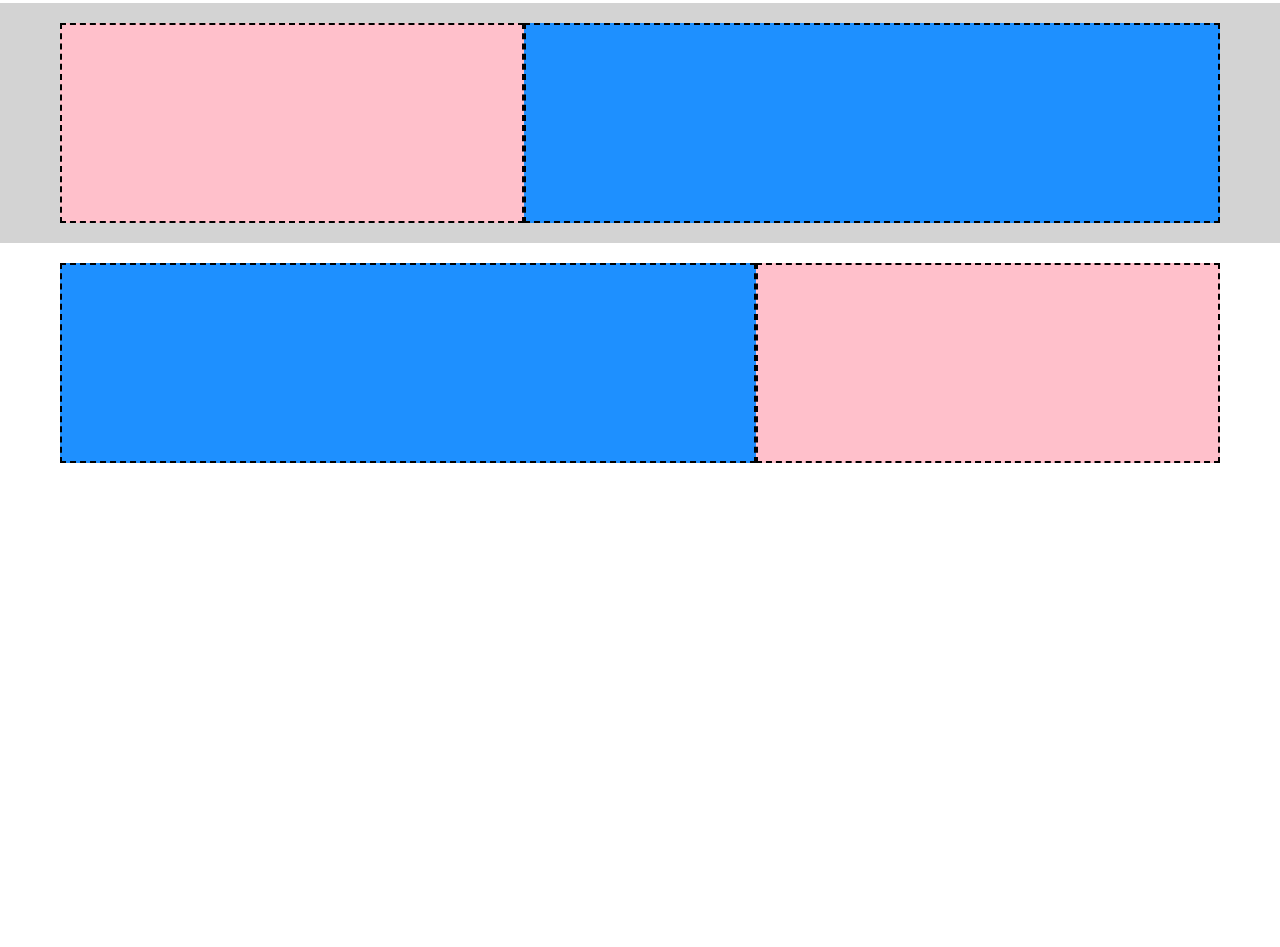
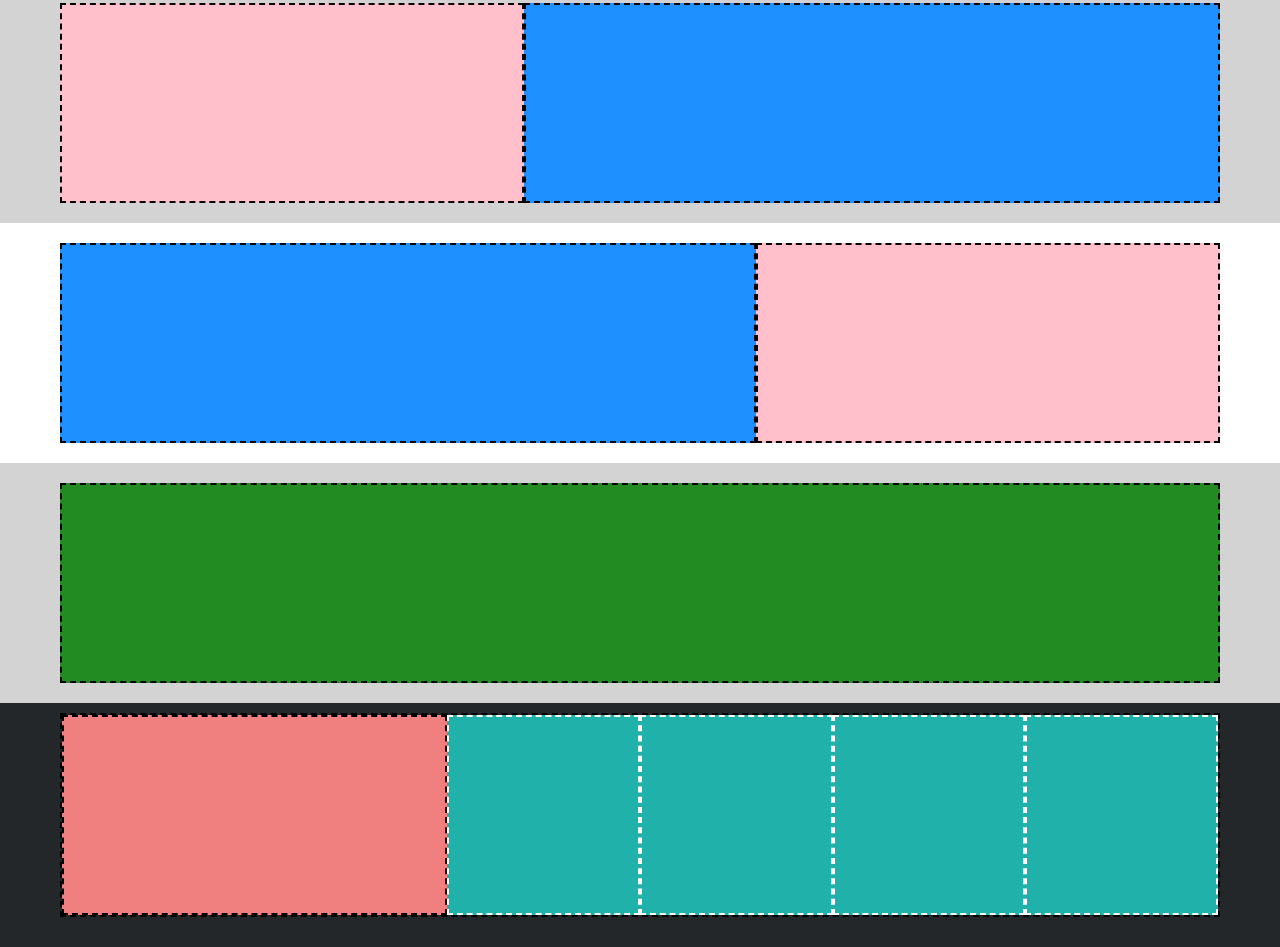
Before and after one commit to TaccLuc/htmlcss-struttura-discord, a plain HTML site: page index.html in a window 1280 px wide. Shown: the part 597-1544 px from the top of the page. Before the commit the page ends 1080 px from the top, so only its background shows below. Drawn offline with Linux system fonts and the light colour scheme.

Commit message:
Top Footer

```diff
--- a/css/style.css
+++ b/css/style.css
@@ -17,6 +17,38 @@
     margin: 0 auto;
 }
 
+.big-col{
+    width: 60%;
+    height: 200px;
+}
+
+.small-col{
+    width: 40%;
+    height: 200px;
+}
+
+.col-1{
+    width: 25%;
+    height: 200px;
+}
+
+.col-2{
+    width: calc((100% / 12) *4);
+    height: 200px;
+}
+.col-12{
+    width: 100%;
+    height: 200px;
+}
+
+.padding{
+    padding: 20px;
+}
+.footer-padding{
+    padding: 10px 20px 30px 20px;
+}
+
+
 /*
     HEADER
 */
@@ -25,7 +57,6 @@
 
 .top-header{
     height: 100px;
-    padding: 20px;
 }
 
 .header-flex-container{
@@ -65,7 +96,6 @@ nav li{
 .bottom-header{
     display: flex;
     justify-content: center;
-    padding: 30px;
 }
 
 .bottom-header > div{
@@ -79,24 +109,34 @@ nav li{
 
 .main-flex-container{
     display: flex;
-    flex-wrap: wrap;
     justify-content: center;
-    padding: 20px;
-}
-
-.big-col{
-    width: 60%;
-    height: 200px;
-}
-
-.small-col{
-    width: 40%;
-    height: 200px;
 }
 
 .section-background{
     background-color: #D3D3D3;
 }
+
+/*
+    FOOTER
+*/
+
+/* TOP FOOTER */
+
+.top-footer-flex-container{
+    display: flex;
+    justify-content: center;
+}
+
+.footer-background{
+    background-color: #23272A;
+}
+
+.footer-2nd-flex{
+    display: flex;
+    width: calc((100% / 12) * 8);
+    height: 200px;
+}
+
 
 /*
     DEBUG
@@ -132,3 +172,22 @@ div.header-flex-container{
     background-color: #FFC0CB;
     border: 2px dashed black;
 }
+
+.col-12{
+    background-color: #228B22;
+    border: 2px dashed black;
+}
+
+.col-1{
+    background-color: #20B2AA;
+    border: 2px dashed white;
+}
+
+.col-2{
+    background-color: #F08080;
+    border: 2px dashed black;
+}
+
+.top-footer-flex-container{
+    border: 2px dashed black;
+}
--- a/index.html
+++ b/index.html
@@ -18,7 +18,7 @@
                 TOP HEADER
             -->
             <section class="top-header">
-                <div class="container">
+                <div class="container padding">
                     <div class="header-flex-container ">
                         <div class="logo">
                             <img src="#" alt="">logo
@@ -42,11 +42,13 @@
             <!--
                 BOTTOM HEADER
             -->
-            <div class="bottom-header">
+            <section>
+                <div class="bottom-header padding">
                     <div>
 
                     </div>
                 </div>
+            </section>
 
         </header>
 
@@ -58,7 +60,7 @@
             <!--
                 FIRST SECTION
             -->
-            <div class="container">
+            <div class="container padding">
                 <section class="main-flex-container">
                     <div class="big-col">
 
@@ -75,7 +77,7 @@
             -->
 
             <div class="section-background">
-                <div class="container">
+                <div class="container padding">
                     <section class="main-flex-container">
                         <div class="small-col">
 
@@ -91,7 +93,7 @@
             <!--
                 THIRD SECTION
             -->
-                 <div class="container">
+                <div class="container padding">
                     <section class="main-flex-container">
                         <div class="big-col">
 
@@ -103,9 +105,65 @@
                     </section>
                 </div>
 
+            <!--
+                FOURTH SECTION
+            -->
 
+            <div class="section-background">
+                <div class="container padding">
+                    <section class="main-flex-container">
+                        <div class="col-12">
 
+                        </div>
+                    </section>
+                </div>
+            </div>
         </main>
+
+        <!--
+            FOOTER
+         -->
+
+        <footer>
+
+            <!--
+                TOP FOOTER
+             -->
+
+             <div class="footer-background">
+
+                <div class="container footer-padding">
+
+                    <section class="top-footer-flex-container">
+
+                        <div class="col-2">
+
+                        </div>
+
+                        <div class="footer-2nd-flex">
+
+                            <div class="col-1">
+
+                            </div>
+                            <div class="col-1">
+
+                            </div>
+                            <div class="col-1">
+
+                            </div>
+                            <div class="col-1">
+
+                            </div>
+
+                        </div>
+
+                    </section>
+
+                </div>
+
+            </div>
+
+        </footer>
     </body>
 
 </html>
```
Lines whose indentation alone changed are shown as unchanged.
